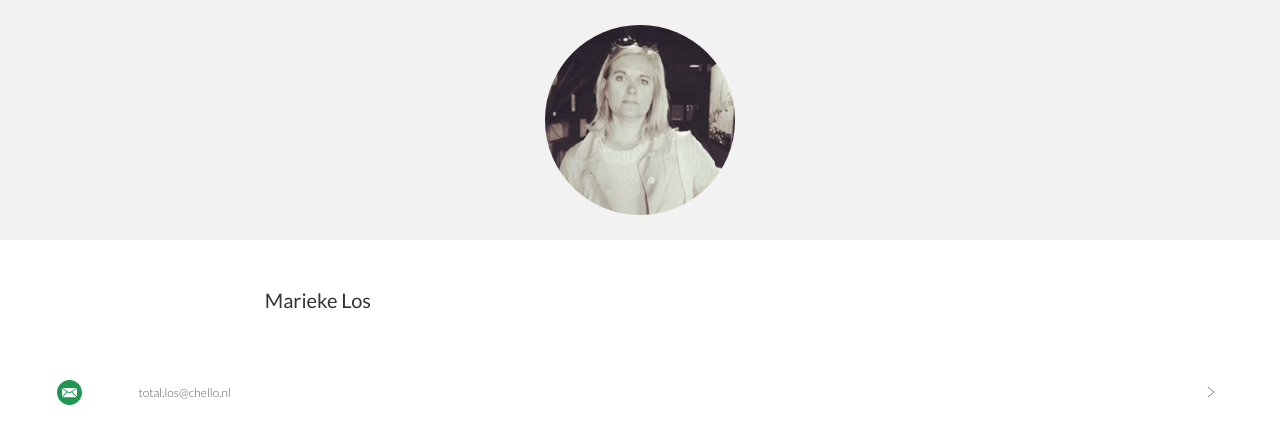
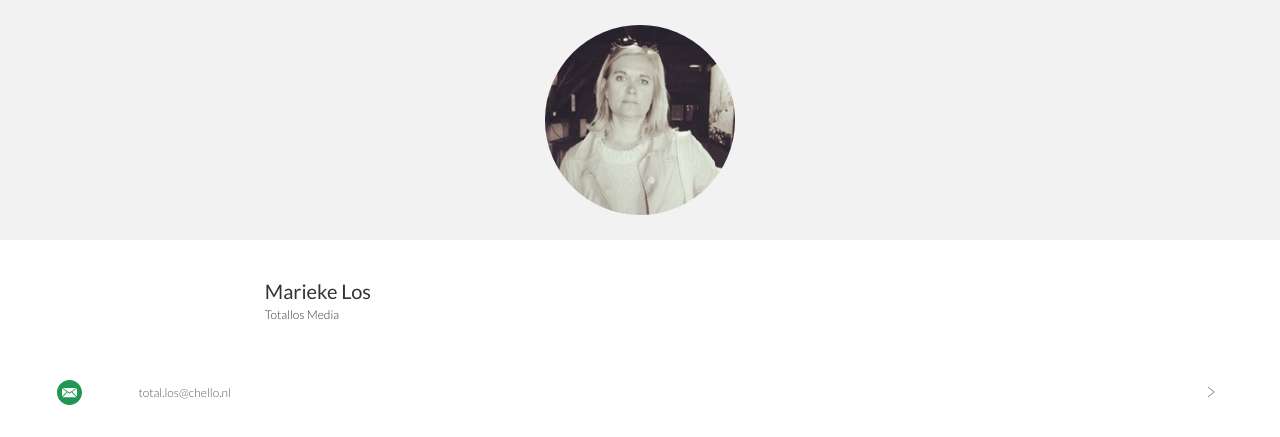
Before and after one commit to TabMeet/marieke-los-small, a plain HTML site: page index.html in a window 1280 px wide. Shown: the top 437 px of the page. Drawn offline with Linux system fonts and the light colour scheme; a web font is replaced by a local one.

Commit message:
Update index.html

```diff
--- a/index.html
+++ b/index.html
@@ -26,6 +26,7 @@
 			<div class="row name-title-company">
 				<div class="col is-6">
 					<p class="text-name">Marieke Los</p>
+					<p class="text-title-company">Totallos Media</p>
 
 		</div>
 	</section>
```
